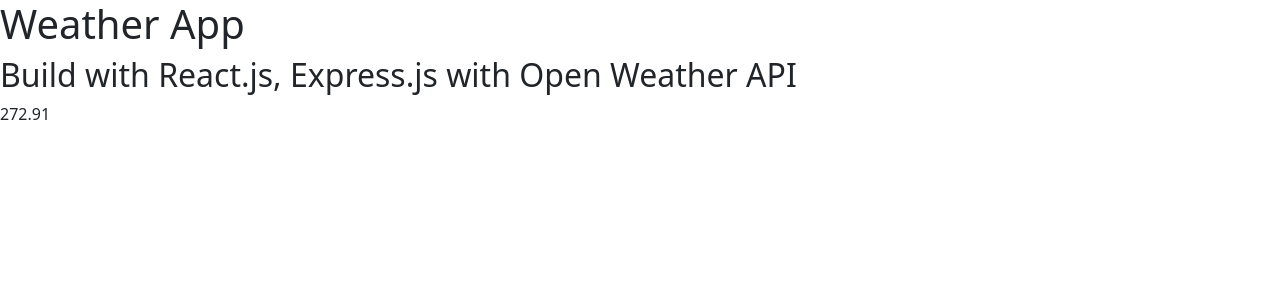
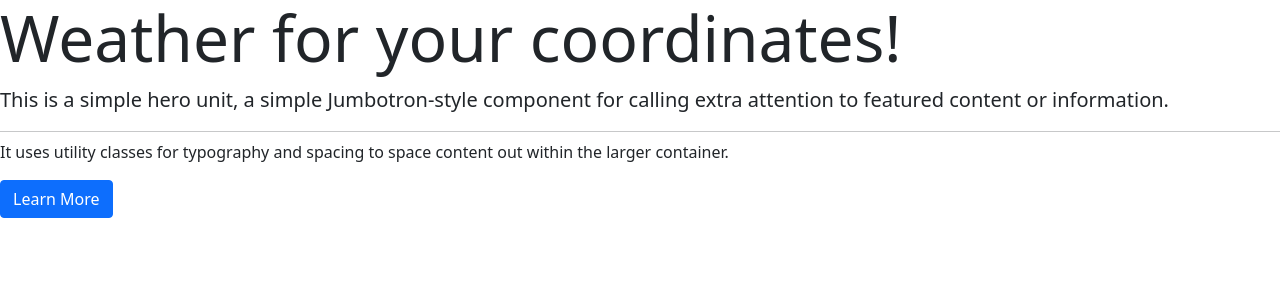
Before and after one commit to thatkit/weather-app-1-prod, a React (Create React App) app: page / in a window 1280 px wide. Shown: the top 300 px of the page. Built offline with nearby package versions, Linux system fonts and the light colour scheme.

Commit message:
trying out reactstrap

```diff
--- a/src/components/App/App.js
+++ b/src/components/App/App.js
@@ -1,7 +1,8 @@
 import React, { useState, useEffect } from 'react';
+import { Jumbotron, Button } from 'reactstrap';
 import db from '../../db.json'; // for develompent only
 
-export const App = () => {
+export const App = (props) => {
     const [weather, setWeather] = useState({
         main: {
             temp: 0
@@ -33,14 +34,25 @@
     }, []);
 
     return (
+        // <div>
+        //     <h1>Weather App</h1>
+        //     <h2>Build with React.js, Express.js with Open Weather API</h2>
+        //     <div>
+        //         <p>
+        //             {weather.main.temp}
+        //         </p>
+        //     </div>
+        // </div>
         <div>
-            <h1>Weather App</h1>
-            <h2>Build with React.js, Express.js with Open Weather API</h2>
-            <div>
-                <p>
-                    {weather.main.temp}
+            <Jumbotron tag="tag-name" fluid={true}>
+                <h1 className="display-3">Weather for your coordinates!</h1>
+                <p className="lead">This is a simple hero unit, a simple Jumbotron-style component for calling extra attention to featured content or information.</p>
+                <hr className="my-2" />
+                <p>It uses utility classes for typography and spacing to space content out within the larger container.</p>
+                <p className="lead">
+                    <Button color="primary">Learn More</Button>
                 </p>
-            </div>
+            </Jumbotron>
         </div>
     )
 }
```
